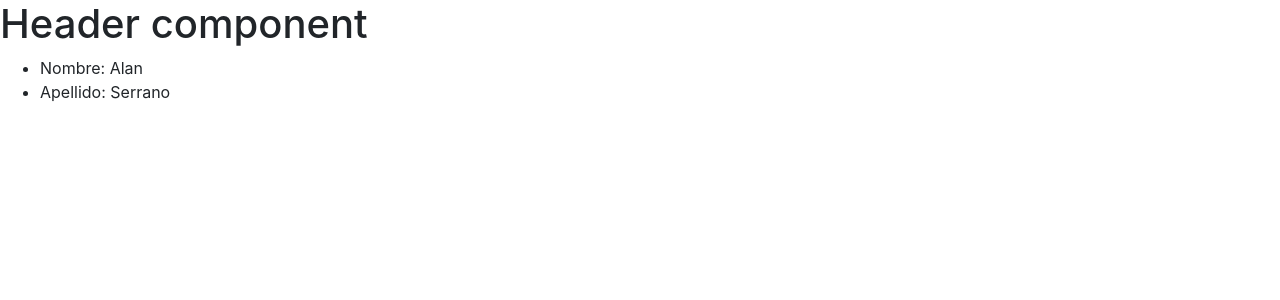
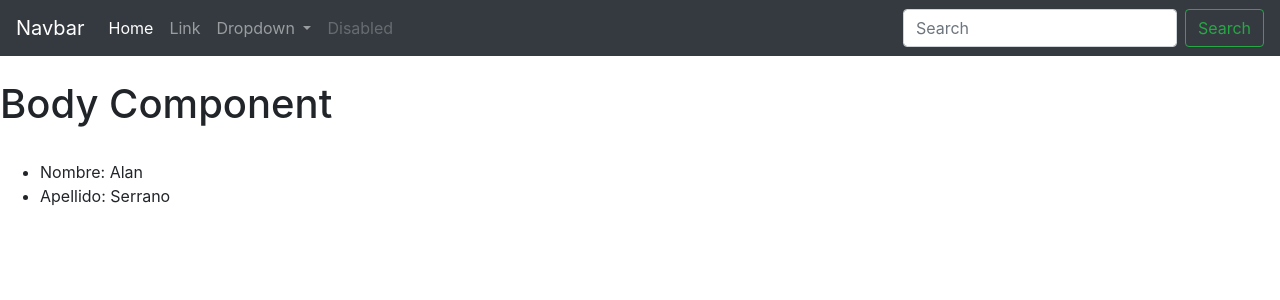
Before and after one commit to alan-serrano/angular-aplicaciones, an Angular app in the folder Proyectos/1.-HolaMundo/01-hola-mundo/: page / in a window 1280 px wide. Shown: the top 300 px of the page. Built offline with nearby package versions, Linux system fonts and the light colour scheme.

Commit message:
Uso de templateUrl y creación componente body

```diff
--- a/Proyectos/1.-HolaMundo/01-hola-mundo/src/app/app.component.html
+++ b/Proyectos/1.-HolaMundo/01-hola-mundo/src/app/app.component.html
@@ -1,4 +1,5 @@
 <app-header></app-header>
+<app-body class="container"></app-body>
 
 <ul>
   <li>Nombre: {{nombre}}</li>
--- a/Proyectos/1.-HolaMundo/01-hola-mundo/src/app/app.module.ts
+++ b/Proyectos/1.-HolaMundo/01-hola-mundo/src/app/app.module.ts
@@ -3,11 +3,13 @@
 
 import { AppComponent } from './app.component';
 import { HeaderComponent } from './components/header/header.component';
+import { BodyComponent } from './components/body/body.component';
 
 @NgModule({
   declarations: [
     AppComponent,
-    HeaderComponent
+    HeaderComponent,
+    BodyComponent
   ],
   imports: [
     BrowserModule
--- /dev/null
+++ b/Proyectos/1.-HolaMundo/01-hola-mundo/src/app/components/body/body.component.html
@@ -0,0 +1 @@
+<h1>Body Component</h1>
--- /dev/null
+++ b/Proyectos/1.-HolaMundo/01-hola-mundo/src/app/components/header/header.component.html
@@ -0,0 +1,37 @@
+<nav class="navbar navbar-expand-lg navbar-dark bg-dark">
+    <a class="navbar-brand" href="#">Navbar</a>
+    <button class="navbar-toggler" type="button" data-toggle="collapse" data-target="#navbarSupportedContent"
+        aria-controls="navbarSupportedContent" aria-expanded="false" aria-label="Toggle navigation">
+        <span class="navbar-toggler-icon"></span>
+    </button>
+
+    <div class="collapse navbar-collapse" id="navbarSupportedContent">
+        <ul class="navbar-nav mr-auto">
+            <li class="nav-item active">
+                <a class="nav-link" href="#">Home <span class="sr-only">(current)</span></a>
+            </li>
+            <li class="nav-item">
+                <a class="nav-link" href="#">Link</a>
+            </li>
+            <li class="nav-item dropdown">
+                <a class="nav-link dropdown-toggle" href="#" id="navbarDropdown" role="button" data-toggle="dropdown"
+                    aria-haspopup="true" aria-expanded="false">
+                    Dropdown
+                </a>
+                <div class="dropdown-menu" aria-labelledby="navbarDropdown">
+                    <a class="dropdown-item" href="#">Action</a>
+                    <a class="dropdown-item" href="#">Another action</a>
+                    <div class="dropdown-divider"></div>
+                    <a class="dropdown-item" href="#">Something else here</a>
+                </div>
+            </li>
+            <li class="nav-item">
+                <a class="nav-link disabled" href="#" tabindex="-1" aria-disabled="true">Disabled</a>
+            </li>
+        </ul>
+        <form class="form-inline my-2 my-lg-0">
+            <input class="form-control mr-sm-2" type="search" placeholder="Search" aria-label="Search">
+            <button class="btn btn-outline-success my-2 my-sm-0" type="submit">Search</button>
+        </form>
+    </div>
+</nav>
--- a/Proyectos/1.-HolaMundo/01-hola-mundo/src/app/components/header/header.component.ts
+++ b/Proyectos/1.-HolaMundo/01-hola-mundo/src/app/components/header/header.component.ts
@@ -2,8 +2,9 @@
 
 @Component({
     selector: 'app-header',
-    template: `<h1>Header component<h1>`
+    templateUrl: './header.component.html'
 })
+
 export class HeaderComponent {
 
 }
--- a/Proyectos/1.-HolaMundo/01-hola-mundo/tslint.json
+++ b/Proyectos/1.-HolaMundo/01-hola-mundo/tslint.json
@@ -28,7 +28,7 @@
     "interface-name": false,
     "max-classes-per-file": false,
     "max-line-length": [
-      true,
+      false,
       140
     ],
     "member-access": false,
```
Also changed, not shown: Proyectos/1.-HolaMundo/01-hola-mundo/src/app/components/body/body.component.ts (added, +10 -0 lines).
